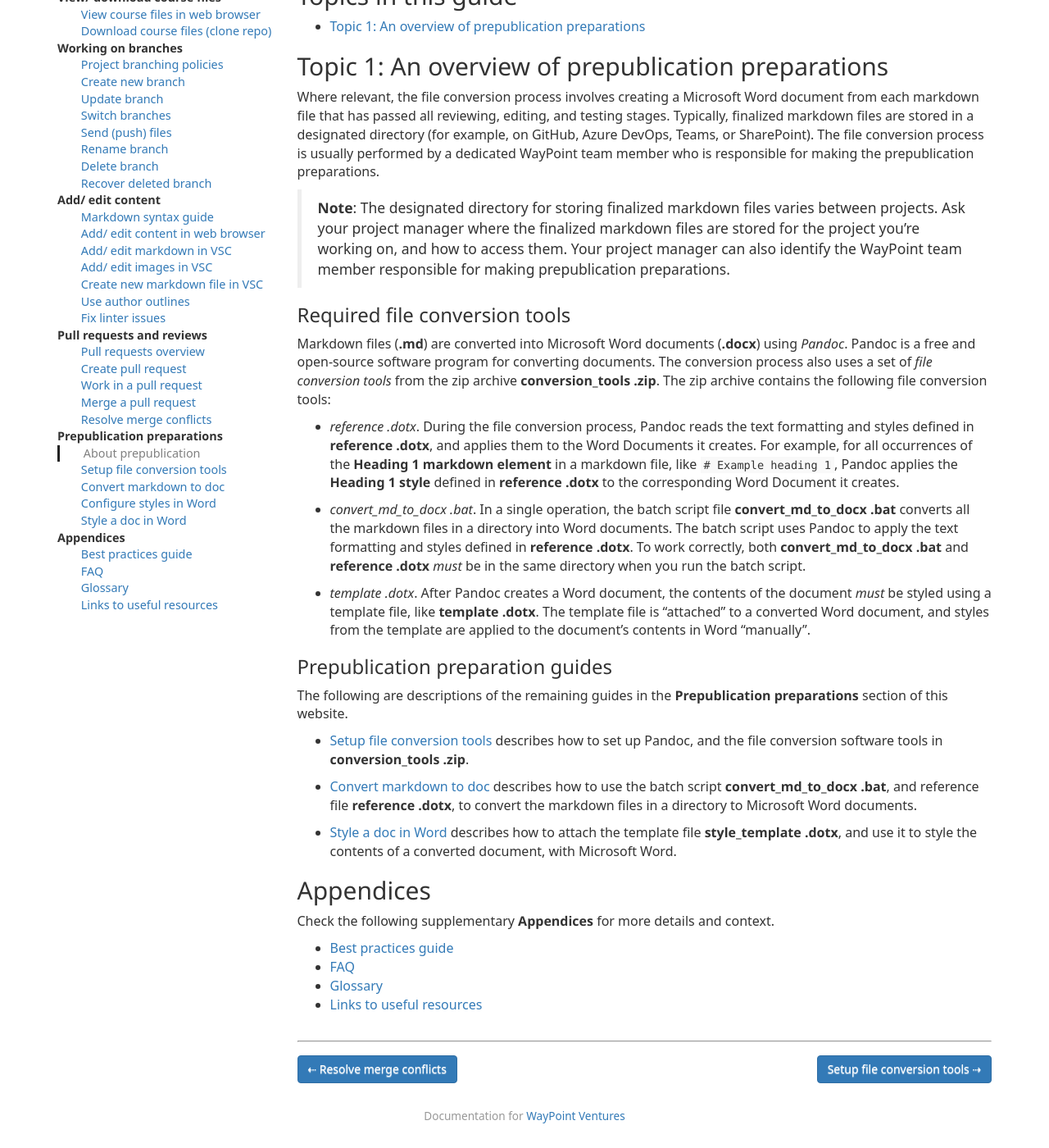
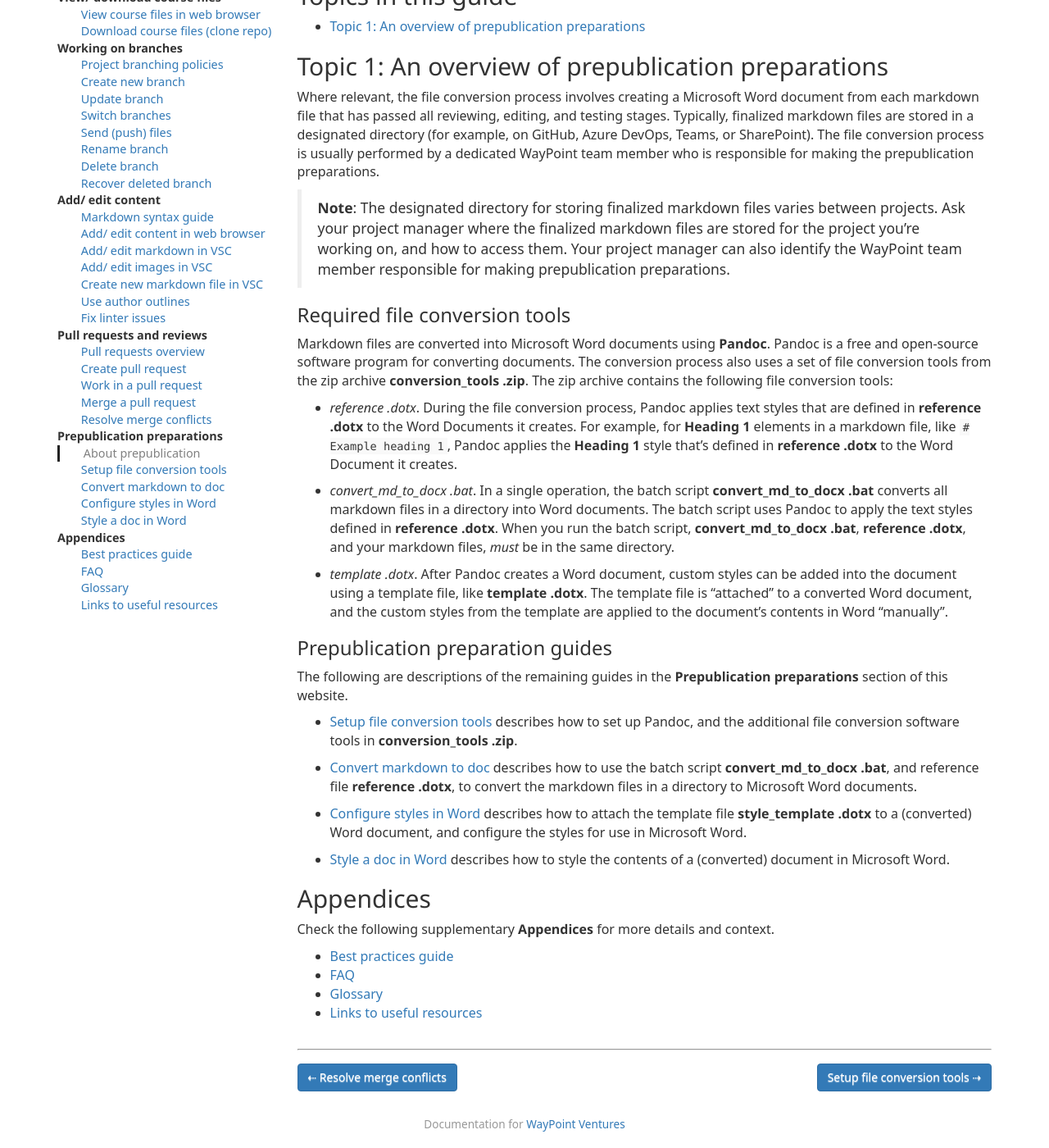
Before and after one commit to mkavana/docs, a Jekyll site: the page built from _posts/15-pre-pub/2020-06-01-prepub-about.md, in a window 1280 px wide and 1400 px high, scrolled down 563 px. Shown: the whole window at 82% size. Built offline with Jekyll 4.4.1, drawn with Linux system fonts in a browser that asks for light colours; some web fonts are replaced.

Commit message:
apply edits & corrections

```diff
--- a/_posts/15-pre-pub/2020-06-01-prepub-about.md
+++ b/_posts/15-pre-pub/2020-06-01-prepub-about.md
@@ -35,23 +35,25 @@ Where relevant, the file conversion process involves creating a Microsoft Word d
 
 ### Required file conversion tools
 
-Markdown files (**\.md**) are converted into Microsoft Word documents (**\.docx**) using *Pandoc*. Pandoc is a free and open-source software program for converting documents. The conversion process also uses a set of *file conversion tools* from the zip archive **conversion_tools \.zip**. The zip archive contains the following file conversion tools:
+Markdown files are converted into Microsoft Word documents using **Pandoc**. Pandoc is a free and open-source software program for converting documents. The conversion process also uses a set of file conversion tools from the zip archive **conversion_tools \.zip**. The zip archive contains the following file conversion tools:
 
-- *reference \.dotx*. During the file conversion process, Pandoc reads the text formatting and styles defined in **reference \.dotx**, and applies them to the Word Documents it creates. For example, for all occurrences of the **Heading 1 markdown element** in a markdown file, like `# Example heading 1`, Pandoc applies the **Heading 1 style** defined in **reference \.dotx** to the corresponding Word Document it creates.
+- *reference \.dotx*. During the file conversion process, Pandoc applies text styles that are defined in **reference \.dotx** to the Word Documents it creates. For example, for **Heading 1** elements in a markdown file, like `# Example heading 1`, Pandoc applies the **Heading 1** style that's defined in **reference \.dotx** to the Word Document it creates.
 
-- *convert_md_to_docx \.bat*. In a single operation, the batch script file **convert_md_to_docx \.bat** converts all the markdown files in a directory into Word documents. The batch script uses Pandoc to apply the text formatting and styles defined in **reference \.dotx**. To work correctly, both **convert_md_to_docx \.bat** and **reference \.dotx** *must* be in the same directory when you run the batch script.
+- *convert_md_to_docx \.bat*. In a single operation, the batch script **convert_md_to_docx \.bat** converts all markdown files in a directory into Word documents. The batch script uses Pandoc to apply the text styles defined in **reference \.dotx**. When you run the batch script, **convert_md_to_docx \.bat**, **reference \.dotx**, and your markdown files, *must* be in the same directory.
 
-- *template \.dotx*. After Pandoc creates a Word document, the contents of the document *must* be styled using a template file, like **template \.dotx**. The template file is "attached" to a converted Word document, and styles from the template are applied to the document's contents in Word "manually".
+- *template \.dotx*. After Pandoc creates a Word document, custom styles can be added into the document using a template file, like **template \.dotx**. The template file is "attached" to a converted Word document, and the custom styles from the template are applied to the document's contents in Word "manually".
 
 ### Prepublication preparation guides
 
 The following are descriptions of the remaining guides in the **Prepublication preparations** section of this website.
 
-- [Setup file conversion tools]({{site.baseurl}}/pre-pub/setup-tools.html) describes how to set up Pandoc, and the file conversion software tools in **conversion_tools \.zip**.
+- [Setup file conversion tools]({{site.baseurl}}/pre-pub/setup-tools.html) describes how to set up Pandoc, and the additional file conversion software tools in **conversion_tools \.zip**.
 
 - [Convert markdown to doc]({{site.baseurl}}/pre-pub/pdoc-convert.html) describes how to use the batch script **convert_md_to_docx \.bat**, and reference file **reference \.dotx**, to convert the markdown files in a directory to Microsoft Word documents.
 
-- [Style a doc in Word]({{site.baseul}}/pre-pub/style-doc.html) describes how to attach the template file **style_template \.dotx**, and use it to style the contents of a converted document, with Microsoft Word.
+- [Configure styles in Word]({{site.baseurl}}/pre-pub/config-styles.html) describes how to attach the template file **style_template \.dotx** to a (converted) Word document, and configure the styles for use in Microsoft Word.
+
+- [Style a doc in Word]({{site.baseul}}/pre-pub/style-doc.html) describes how to style the contents of a (converted) document in Microsoft Word.
 
 {% include appendices.html %}
 
```
Also changed, not shown: _posts/15-pre-pub/2020-06-02-setup-tools.md (+16 -13 lines), _posts/15-pre-pub/2020-06-03-pdoc-convert.md (+8 -8 lines).
